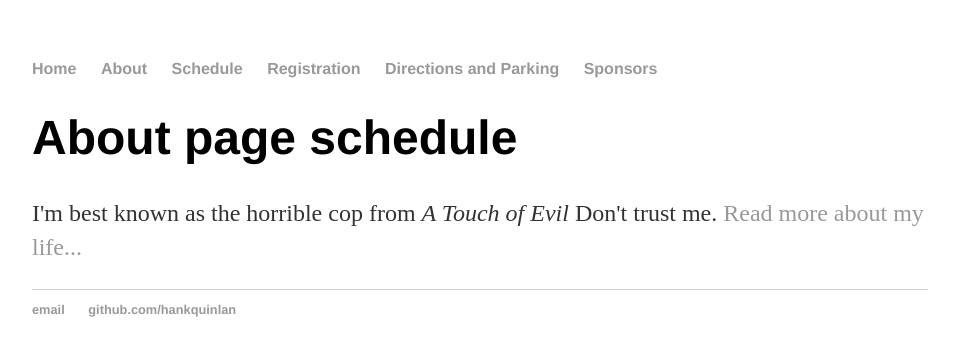
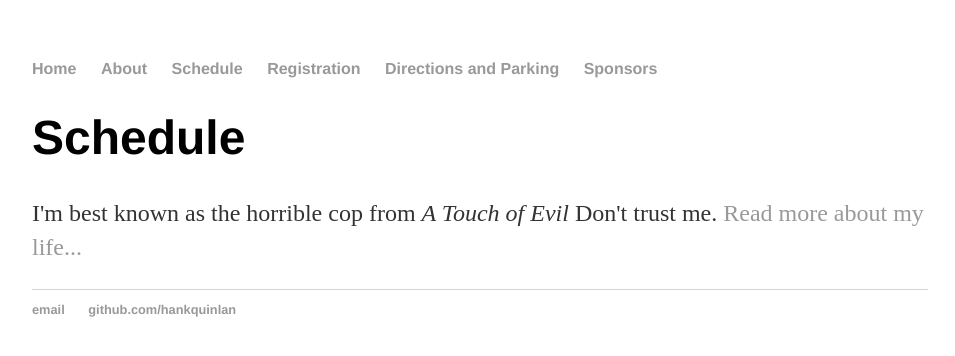
Before and after one commit to kmapes/kmapes.github.io, a Jekyll site: the page built from schedule/index.html, in a window 1280 px wide. Shown: the top 356 px of the page, without its empty margins (160-1115 px from the left). Built offline with Jekyll 4.4.1, drawn with Linux system fonts in a browser that asks for light colours.

Commit message:
Update index.html

```diff
--- a/schedule/index.html
+++ b/schedule/index.html
@@ -3,6 +3,6 @@ layout: default
 title: Schedule
 ---
 <div class="schedule">
-	<h1>About page schedule</h1>
+	<h1>Schedule</h1>
 	<p>I'm best known as the horrible cop from <em>A Touch of Evil</em> Don't trust me. <a href="/about">Read more about my life...</a></p>
 </div><!-- /.schedule -->
```
